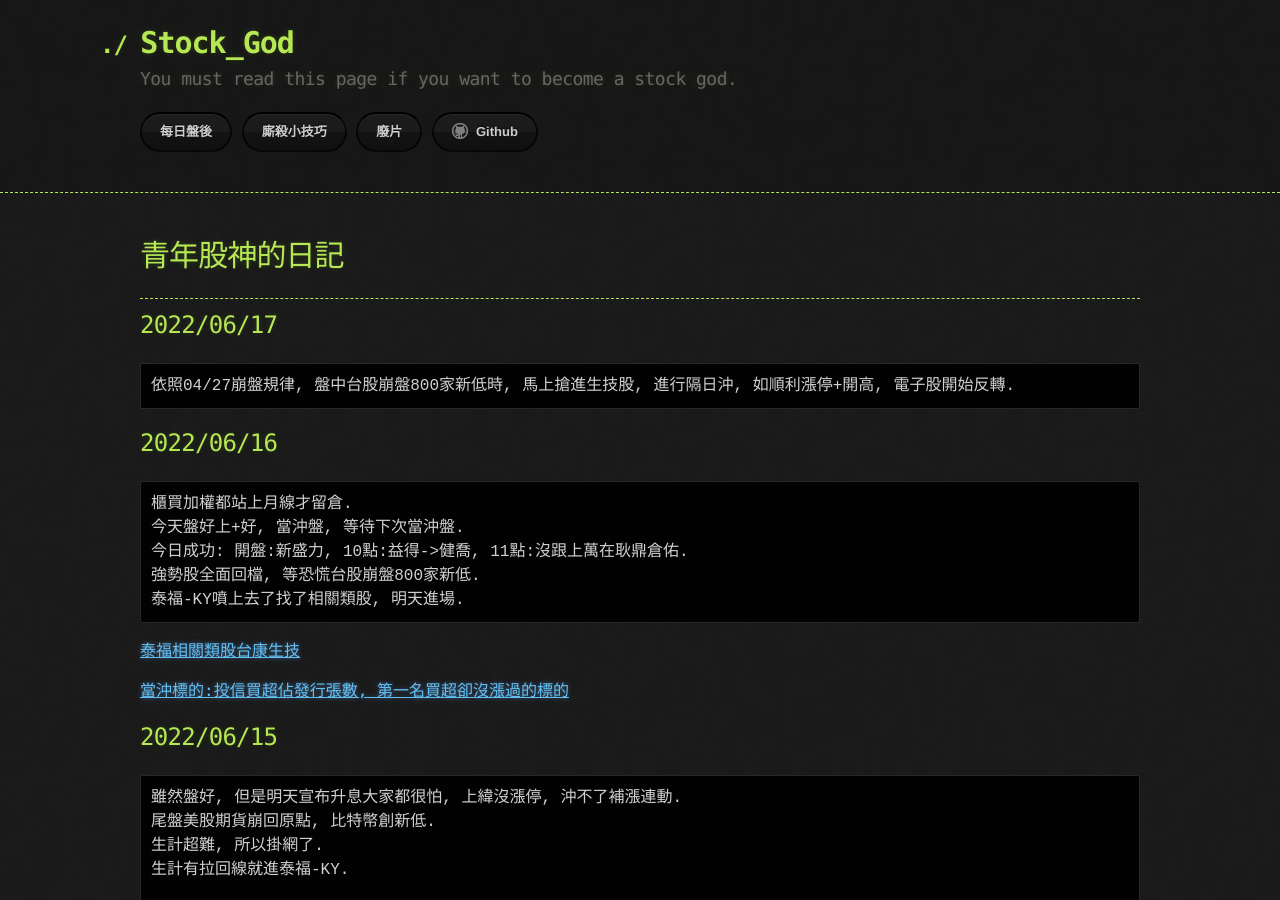
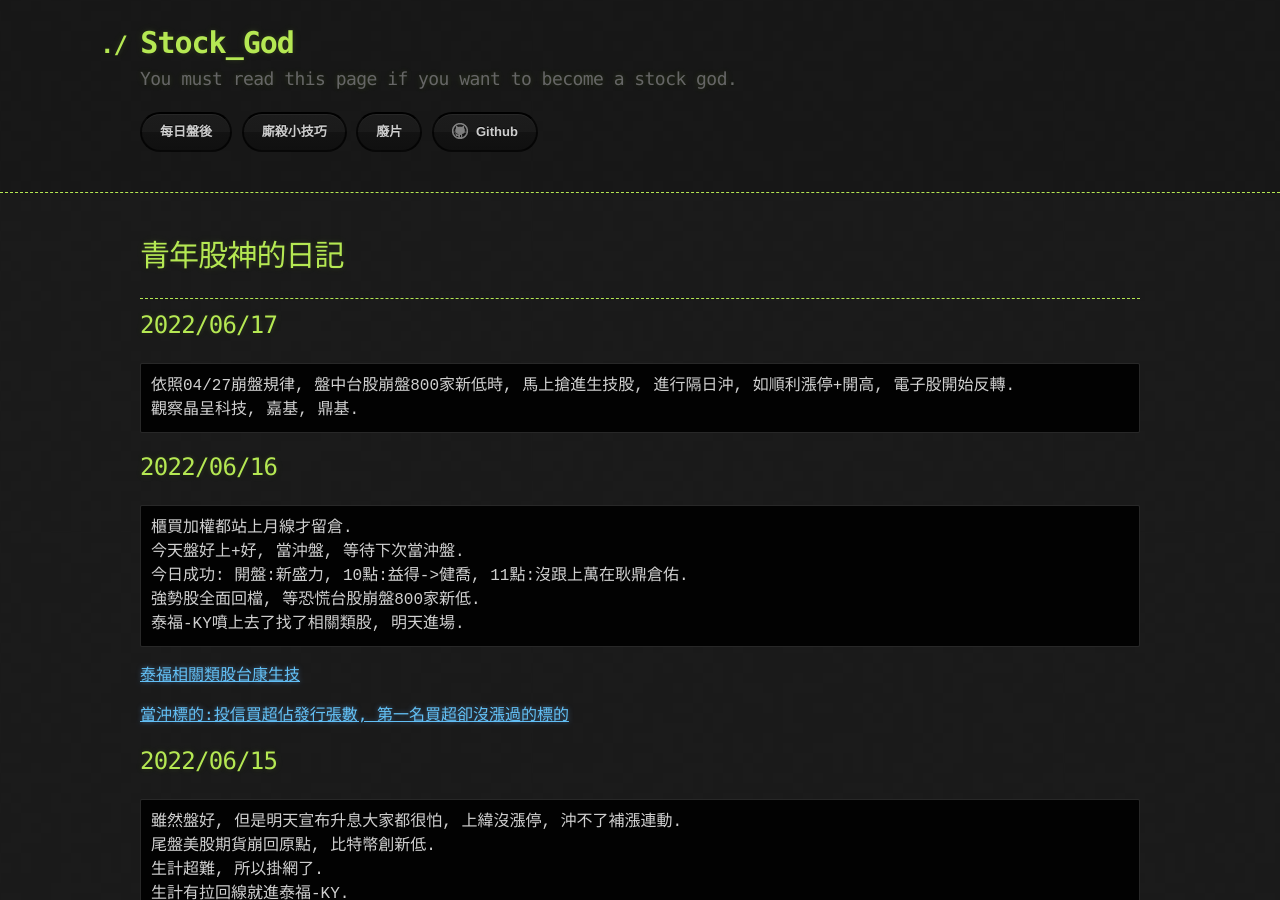
Before and after one commit to lepg5487/Stock_God, a Jekyll site: the page built from index.md, in a window 1280 px wide and 900 px high. Built offline with Jekyll 4.4.1, drawn with Linux system fonts in a browser that asks for light colours; our own code applies the rules of GitHub Pages for plain Markdown files.

Commit message:
Update index.md

````diff
--- a/index.md
+++ b/index.md
@@ -9,6 +9,7 @@ layout: testlayouts
 ## 2022/06/17
 ```
 依照04/27崩盤規律, 盤中台股崩盤800家新低時, 馬上搶進生技股, 進行隔日沖, 如順利漲停+開高, 電子股開始反轉.
+觀察晶呈科技, 嘉基, 鼎基.
 ```
 
 ## 2022/06/16
````
